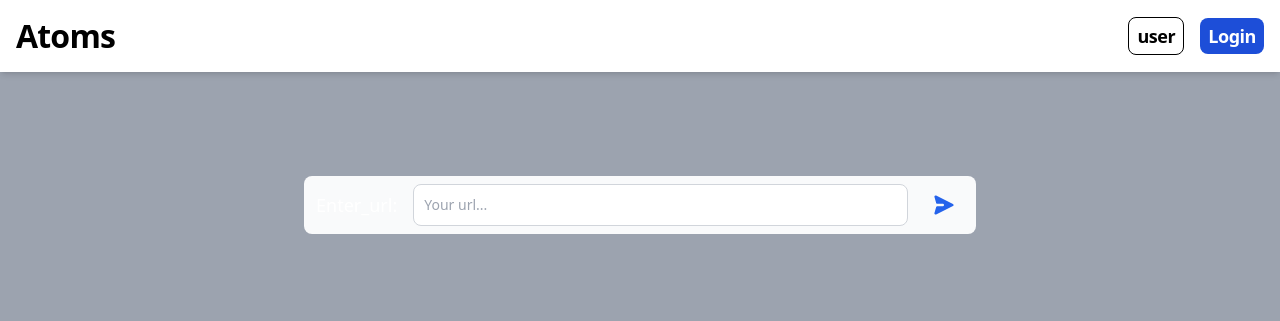
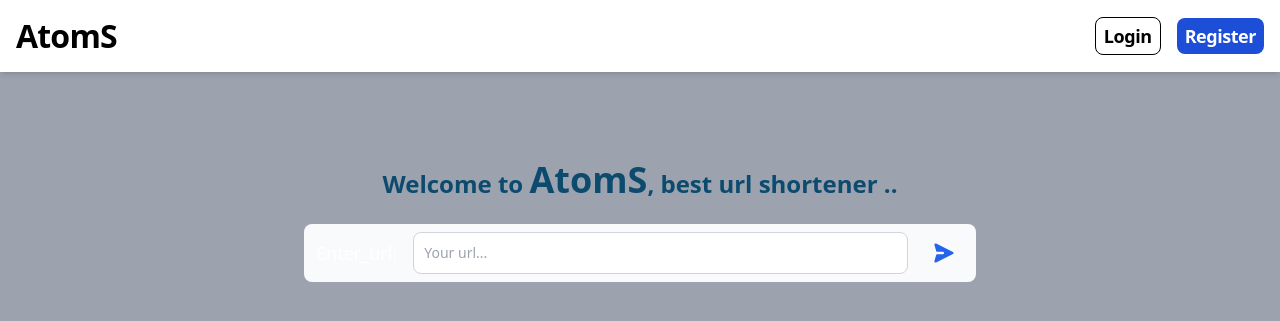
Before and after one commit to Alok5102R/atoms, a Flask app: page / in a window 1280 px wide. Shown: the top 321 px of the page. Run offline with Flask 3, Linux system fonts and the light colour scheme; some libraries are stand-ins or nearby versions.

Commit message:
ui modified and error handling implemented

```diff
--- a/app.py
+++ b/app.py
@@ -42,6 +42,8 @@
         short_url = generate_short_code(url)
         query = {'longurl':url,'shorturl':short_url}
         collection.insert_one(query)
+    elif len(url)>5:
+        short_url = collection.find_one(query)["shorturl"]
     else:
         pass
 
--- a/templates/index.html
+++ b/templates/index.html
@@ -11,22 +11,23 @@
     </head>
     <body class="bg-gray-400">
 
+        <!-- Navbar -->
         <header>
             <nav
                 class="fixed inset-x-0 top-0 z-10 w-full px-2 py-1 bg-white shadow-md border-slate-500 dark:bg-[#0c1015] transition duration-700 ease-out"
             >
                 <div class="flex justify-between p-2">
                     <div class="text-[2rem] leading-[3rem] tracking-tight font-bold text-black dark:text-white">
-                        Atoms
+                        AtomS
                     </div>
                     <div class="flex items-center space-x-4 text-lg font-semibold tracking-tight">
                         <button
                             class="px-2 py-1 text-black transition duration-700 ease-out bg-white border border-black rounded-lg hover:bg-black hover:border hover:text-white dark:border-white dark:bg-inherit dark:text-white dark:hover:bg-white dark:hover:text-black"
-                            >user</button
+                            >Login</button
                         >
                         <button
                             class="px-2 py-1 text-white transition duration-500 ease-out bg-blue-700 rounded-lg hover:bg-blue-800 hover:ease-in hover:underline"
-                            >Login</button
+                            >Register</button
                         >
                     </div>
                 </div>
@@ -35,8 +36,10 @@
             <div class="flex items-center justify-center mt-40"></div>
         </header>
 
-        <!-- This is an example component -->
-        <div class="max-w-2xl mx-auto mt-4">
+        <div class="text-2xl text-sky-900 font-bold text-center">Welcome to <font class="text-4xl">AtomS</font>, best url shortener ..</div>
+
+        <!-- Urls Box -->
+        <div class="max-w-2xl mx-auto mt-6">
             <form action="" method="POST">
             <label for="chat" class="sr-only">Your url</label>
             <div class="flex items-center py-2 px-3 bg-gray-50 rounded-lg dark:bg-gray-700">
```
